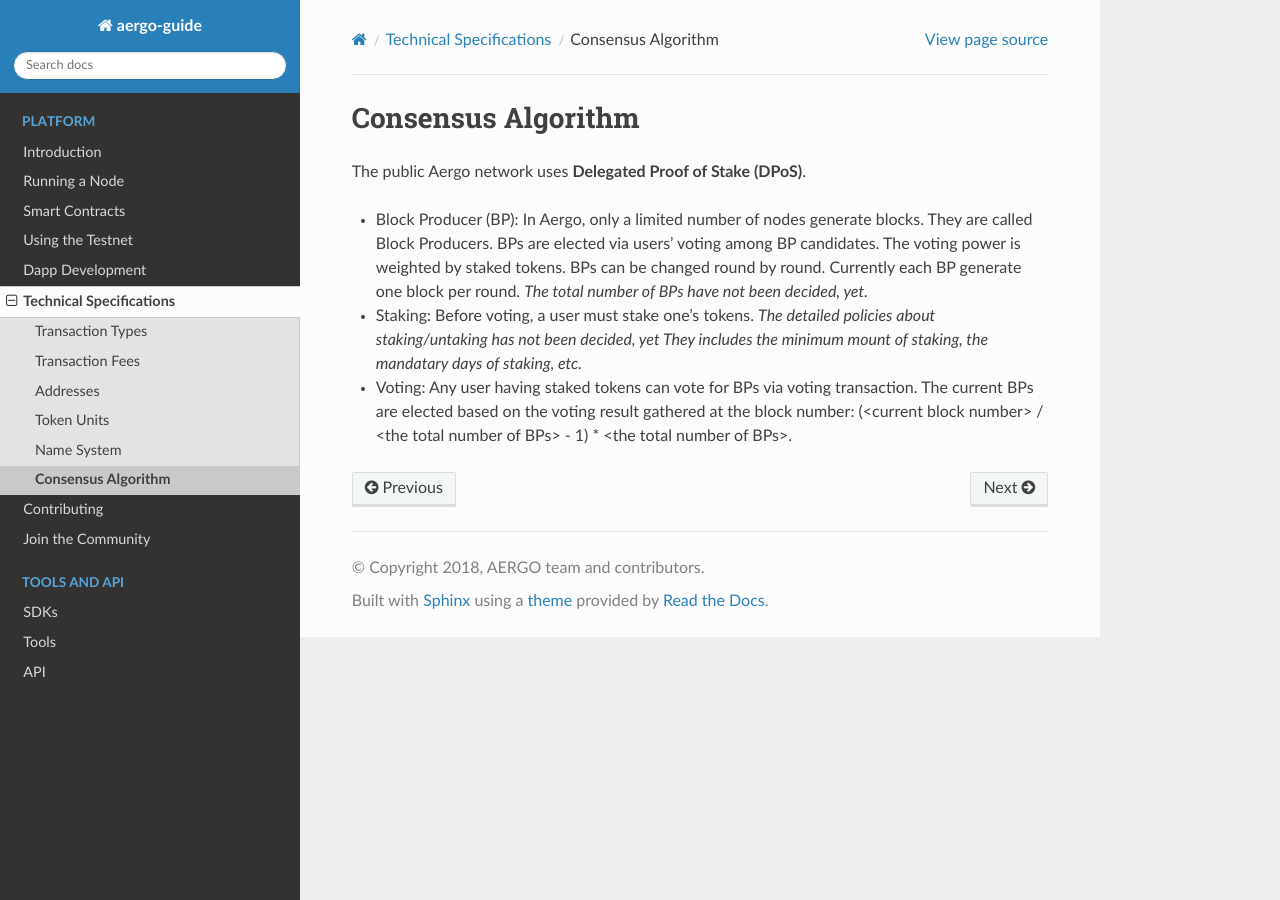
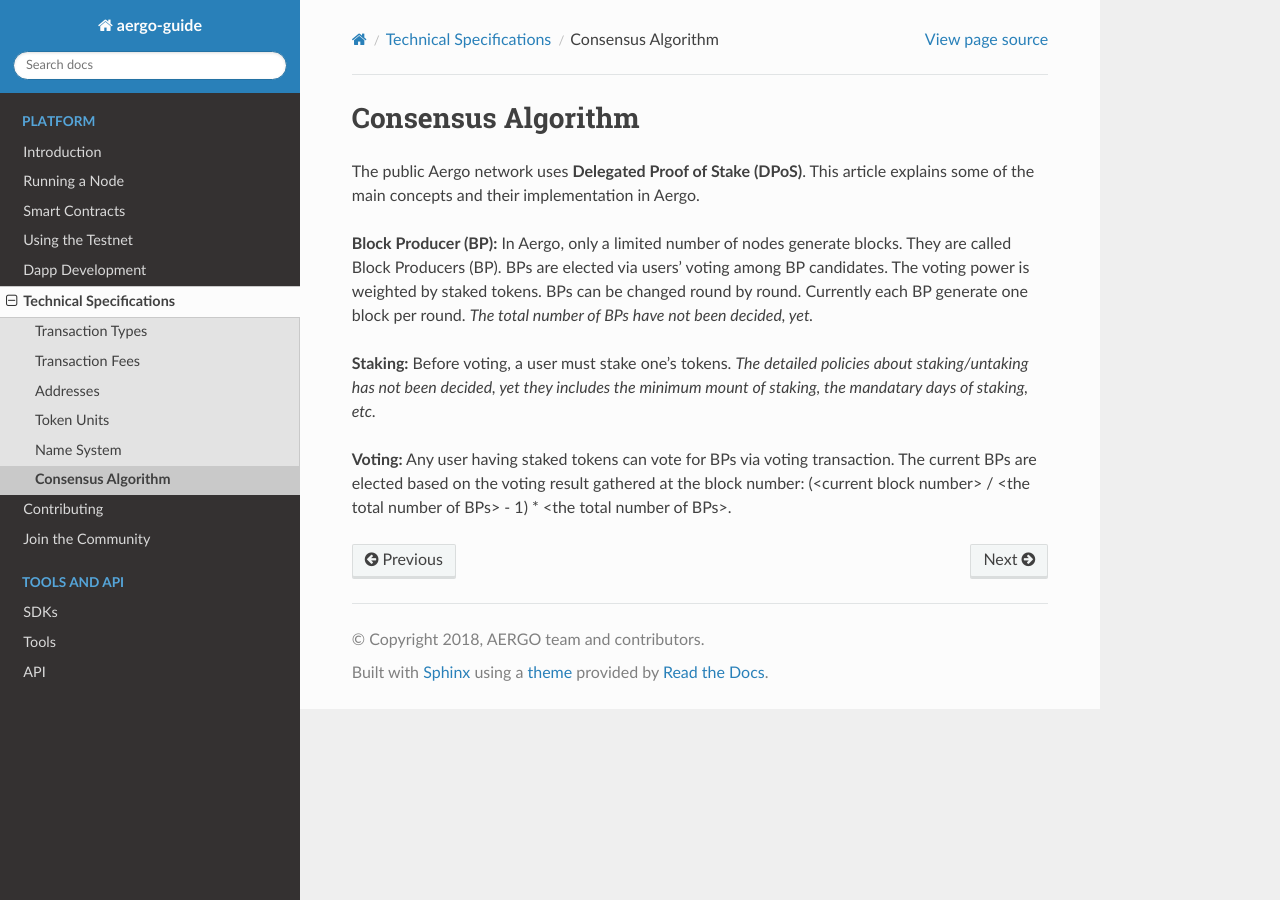
Before and after one commit to aergoio/guide, a Sphinx documentation site: the page built from source/specs/consensus.rst, in a window 1280 px wide. Built offline with Sphinx 7.4.7 and the Read the Docs theme 2.0.0, drawn with Linux system fonts in a browser that asks for light colours.

Commit message:
Format consensus article

```diff
--- a/source/specs/consensus.rst
+++ b/source/specs/consensus.rst
@@ -1,10 +1,20 @@
 Consensus Algorithm
 ===================
 
-The public Aergo network uses **Delegated Proof of Stake (DPoS)**.
+The public Aergo network uses **Delegated Proof of Stake (DPoS)**. This article explains some of the main concepts and their implementation in Aergo.
 
-- Block Producer (BP): In Aergo, only a limited number of nodes generate blocks. They are called Block Producers. BPs are elected via users' voting among BP candidates. The voting power is weighted by staked tokens. BPs can be changed round by round. Currently each BP generate one block per round. *The total number of BPs have not been decided, yet.*
+**Block Producer (BP):**
+In Aergo, only a limited number of nodes generate blocks.
+They are called Block Producers (BP).
+BPs are elected via users' voting among BP candidates. The voting power is weighted by staked tokens.
+BPs can be changed round by round. Currently each BP generate one block per round.
+*The total number of BPs have not been decided, yet.*
 
-- Staking: Before voting, a user must stake one's tokens. *The detailed policies about staking/untaking has not been decided, yet They includes the minimum mount of staking, the mandatary days of staking, etc.*
+**Staking:**
+Before voting, a user must stake one's tokens.
+*The detailed policies about staking/untaking has not been decided, yet they includes the minimum mount of staking, the mandatary days of staking, etc.*
 
-- Voting: Any user having staked tokens can vote for BPs via voting transaction. The current BPs are elected based on the voting result gathered at the block number: (<current block number> / <the total number of BPs> - 1) * <the total number of BPs>.
+**Voting:**
+Any user having staked tokens can vote for BPs via voting transaction.
+The current BPs are elected based on the voting result gathered at the block number:
+(<current block number> / <the total number of BPs> - 1) * <the total number of BPs>.
```
